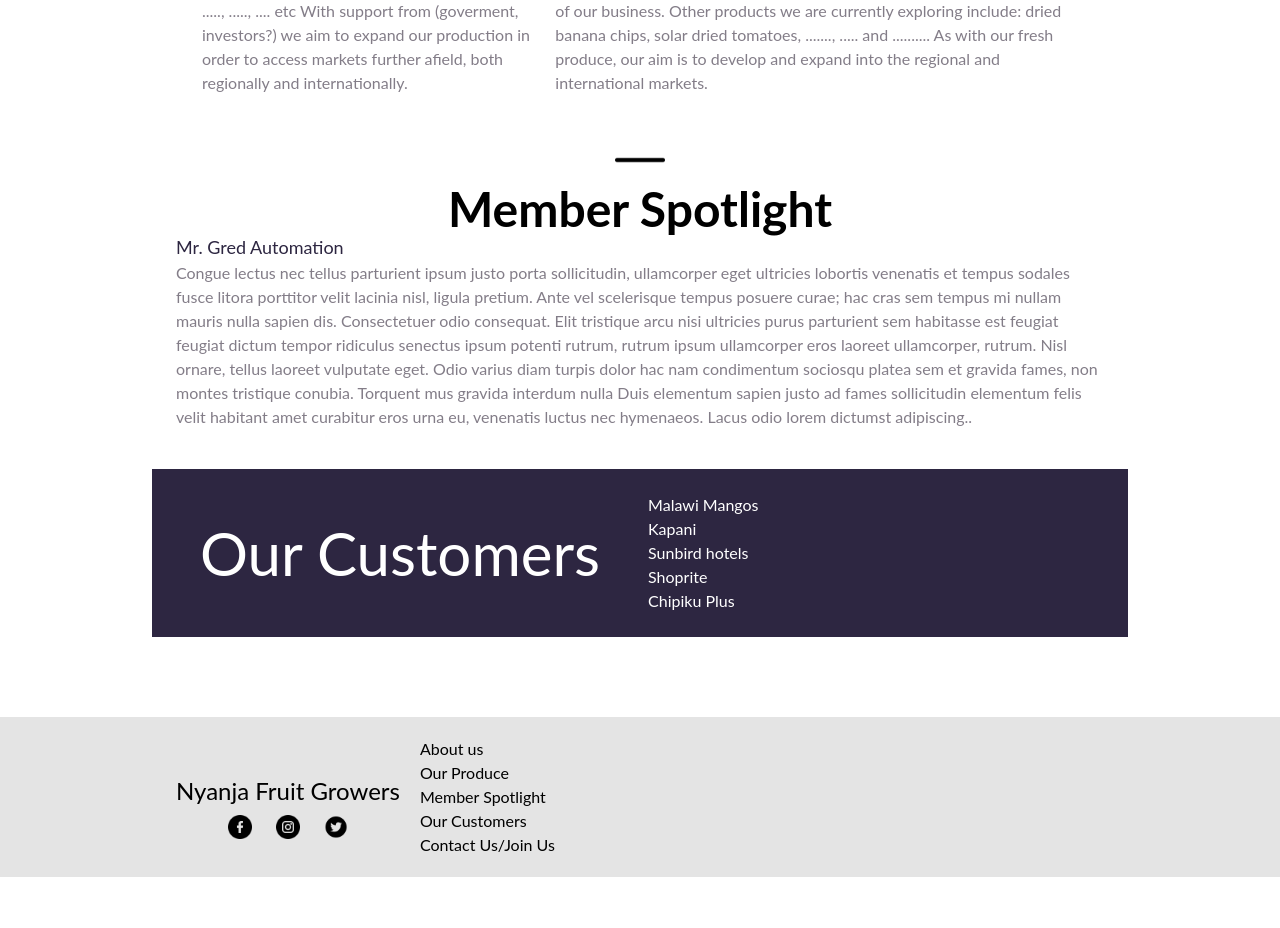
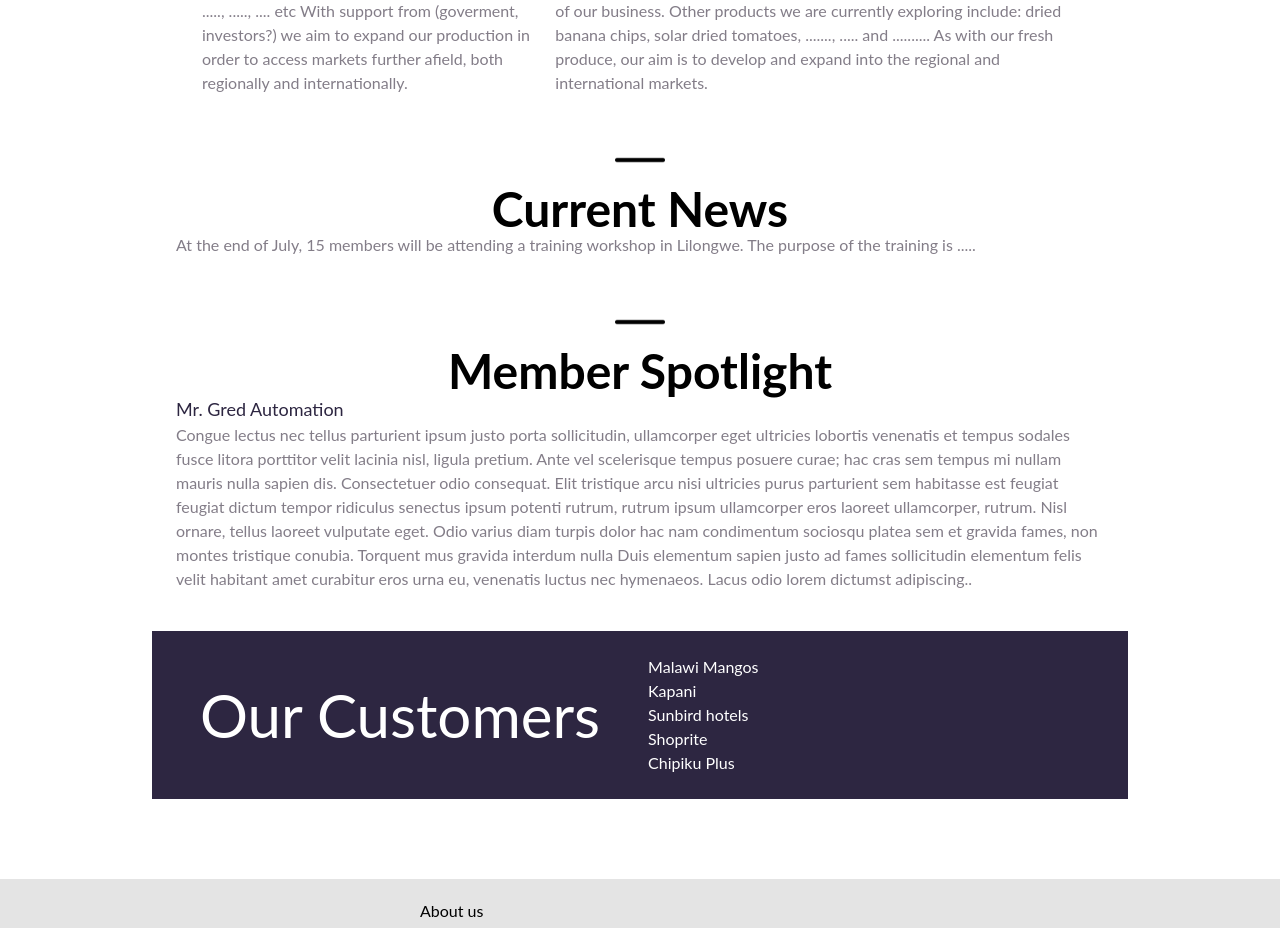
Before and after one commit to siphiwemanda/Nyanja-Fruit-Growers, a React (Create React App) app: page / in a window 1280 px wide. Shown: the part 1100-2028 px from the top of the page. Before the commit the page ends 1977 px from the top, so only its background shows below. Built offline with nearby package versions, Linux system fonts and the light colour scheme.

Commit message:
Added current news section

```diff
--- a/src/Component/Main.js
+++ b/src/Component/Main.js
@@ -3,12 +3,14 @@ import Header from "./Header"
 import OurProduce from "./OurProduce";
 import MemberSpotlight from "./MemberSpotlight";
 import OurCustomers from "./OurCustomers";
+import CurrentNews from "./News";
 
 const Main = ()=> {
     return(
         <div>
             <Header/>
             <OurProduce/>
+            <CurrentNews/>
             <MemberSpotlight/>
             <OurCustomers/>
         </div>
--- /dev/null
+++ b/src/Component/News.js
@@ -0,0 +1,23 @@
+import line from '../IMG/remove.png'
+const CurrentNews =() =>{
+    return (
+        <div className="container flex-col items-center px-6 mx-auto space-y-0 md:space-y-0 my-10">
+
+            <div className="flex flex-col items-center px-6 mx-auto mt-10 space-y-0 md:space-y-0">
+                <img  className="self-center" src ={line} width={50} height={50} alt="Line"/>
+                <h1 className="max-w-md text-4xl font-bold text-center md:text-5xl md:text-left"> Current News </h1>
+            </div>
+
+            <div  className="flex-col">
+                <p className="text-MattPurple">
+                    At the end of July, 15 members will be attending a training workshop in Lilongwe. The purpose of the training is .....
+                </p>
+            </div>
+            <div>
+
+            </div>
+        </div>
+    )
+}
+
+export default CurrentNews;
```
